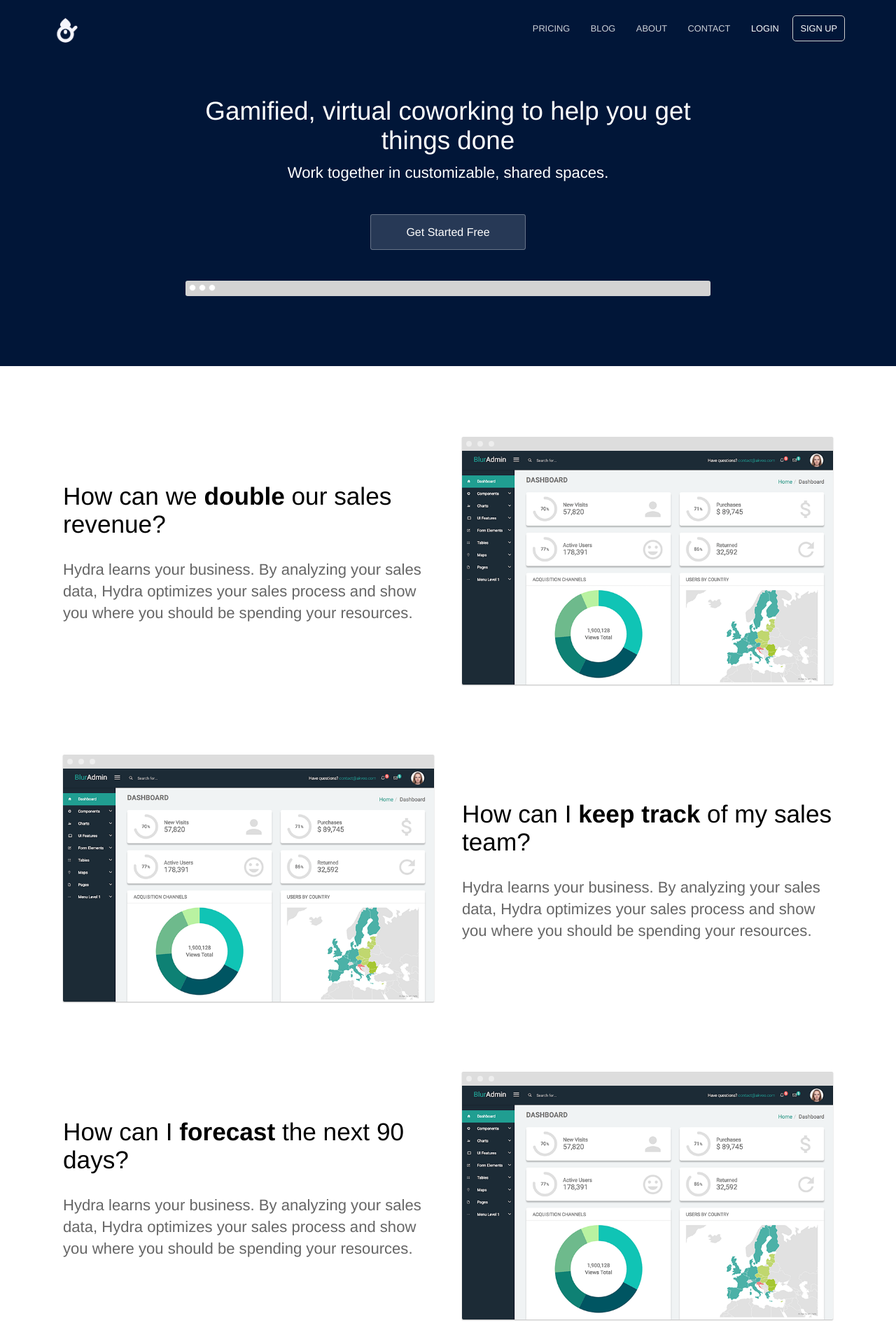
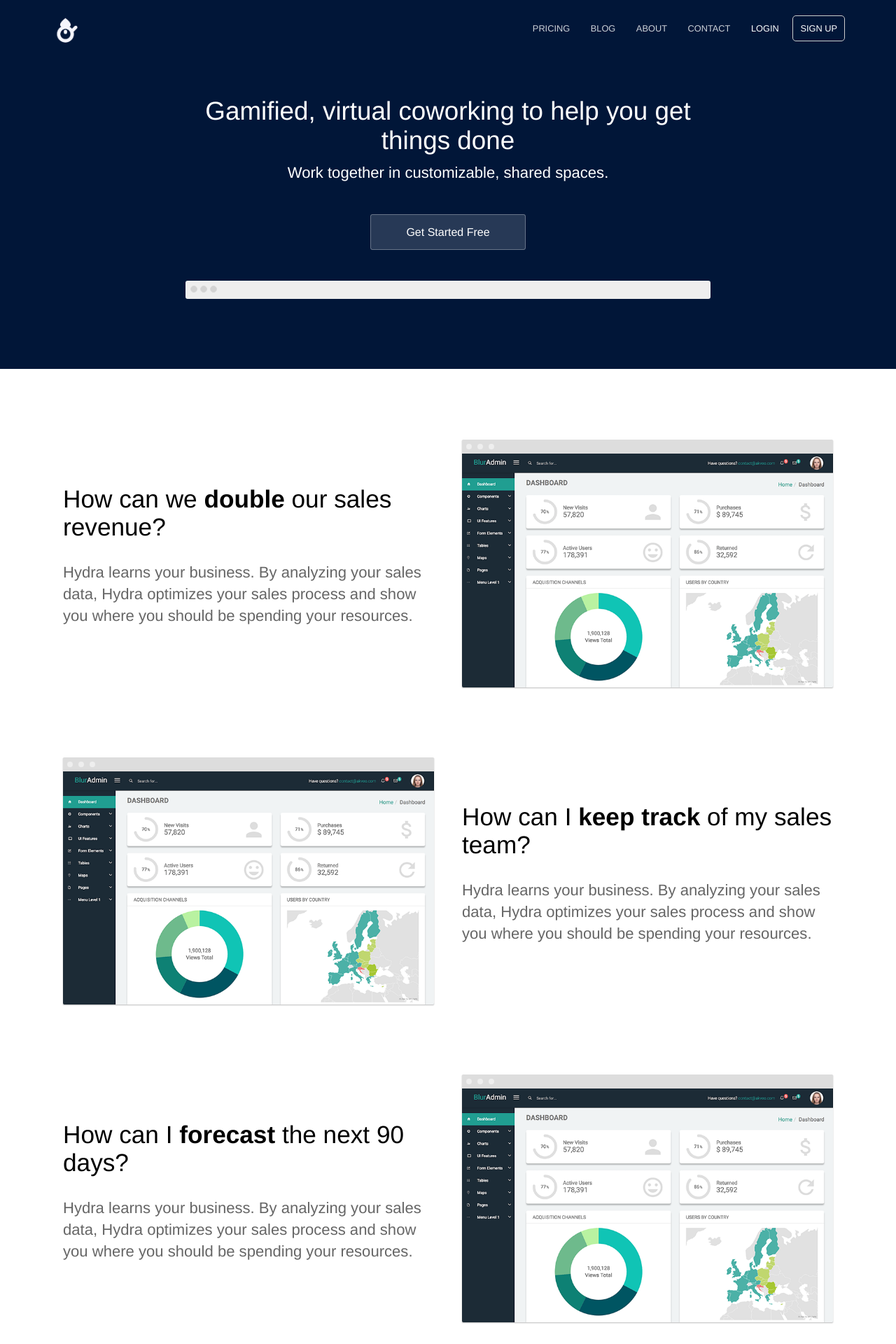
Before and after one commit to innkeeper-games/cowork-site, a Jekyll site: the page built from index.html, in a window 1280 px wide. Shown: the top 1920 px of the page at 70% size. Built offline with Jekyll 4.4.1, drawn with Linux system fonts in a browser that asks for light colours; a script that is not in the unit is left out.

Commit message:
Change fake browser UI colors

```diff
--- a/_sass/landing-page.scss
+++ b/_sass/landing-page.scss
@@ -14,7 +14,7 @@
 	height: 8px;
 	width: 8px;
 	border-radius: 8px;
-	background-color: white;
+	background-color: lightgray;
 	border: 1px solid #dadada;
 	float: left;
 	margin: 0 0 0 4px;
@@ -23,8 +23,9 @@
 .fake-browser-ui {
 	padding: 20px 0 0;
 	border-radius: 3px;
-	border-bottom: 2px solid lightgray;
-	background-color: lightgray;
+	border: 2px solid #eee;
+	border-bottom: 4px solid #eee;
+	background-color: #eee;
 	position: relative;
 	line-height: 0;
 	display: flex;
```
